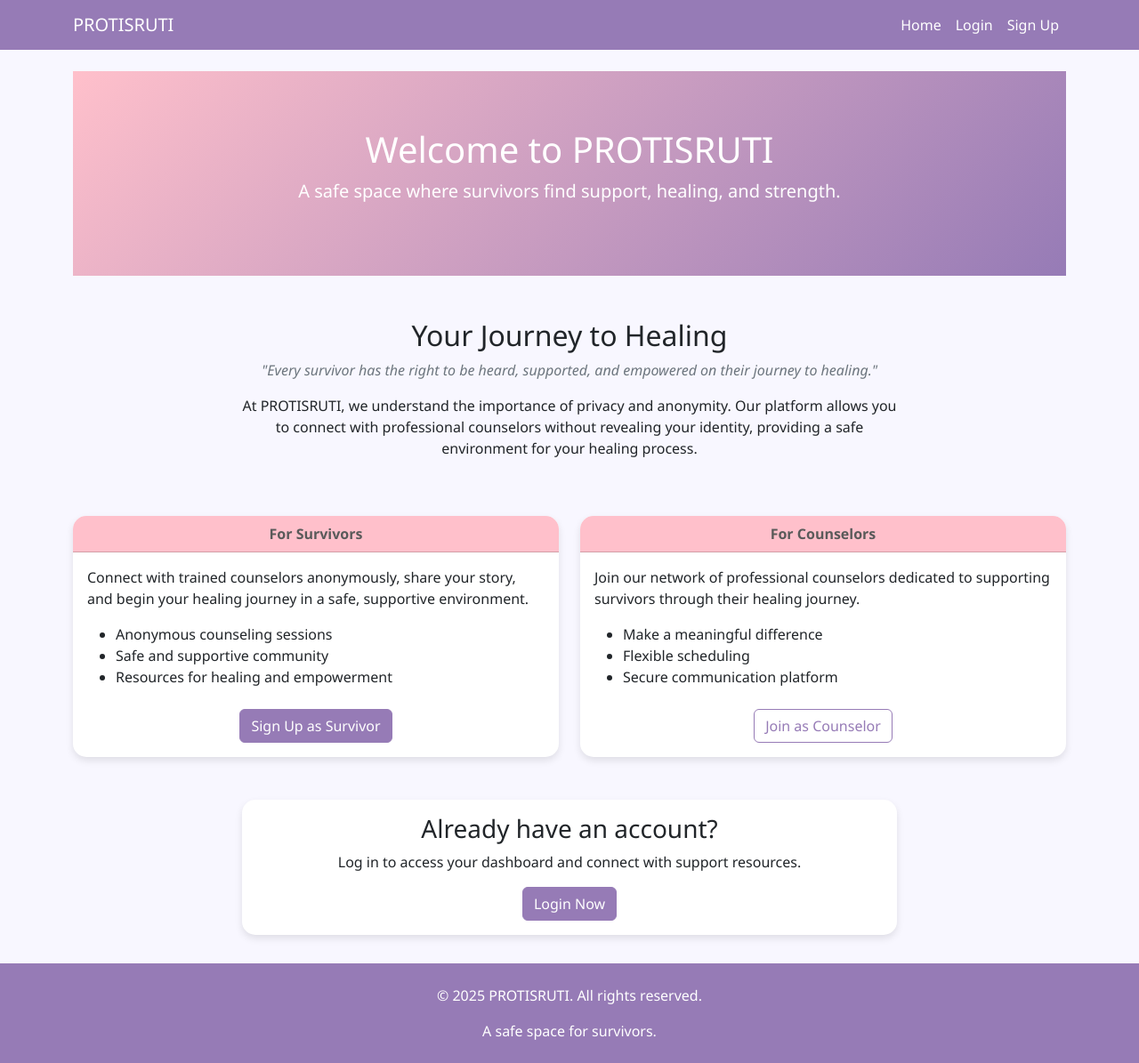
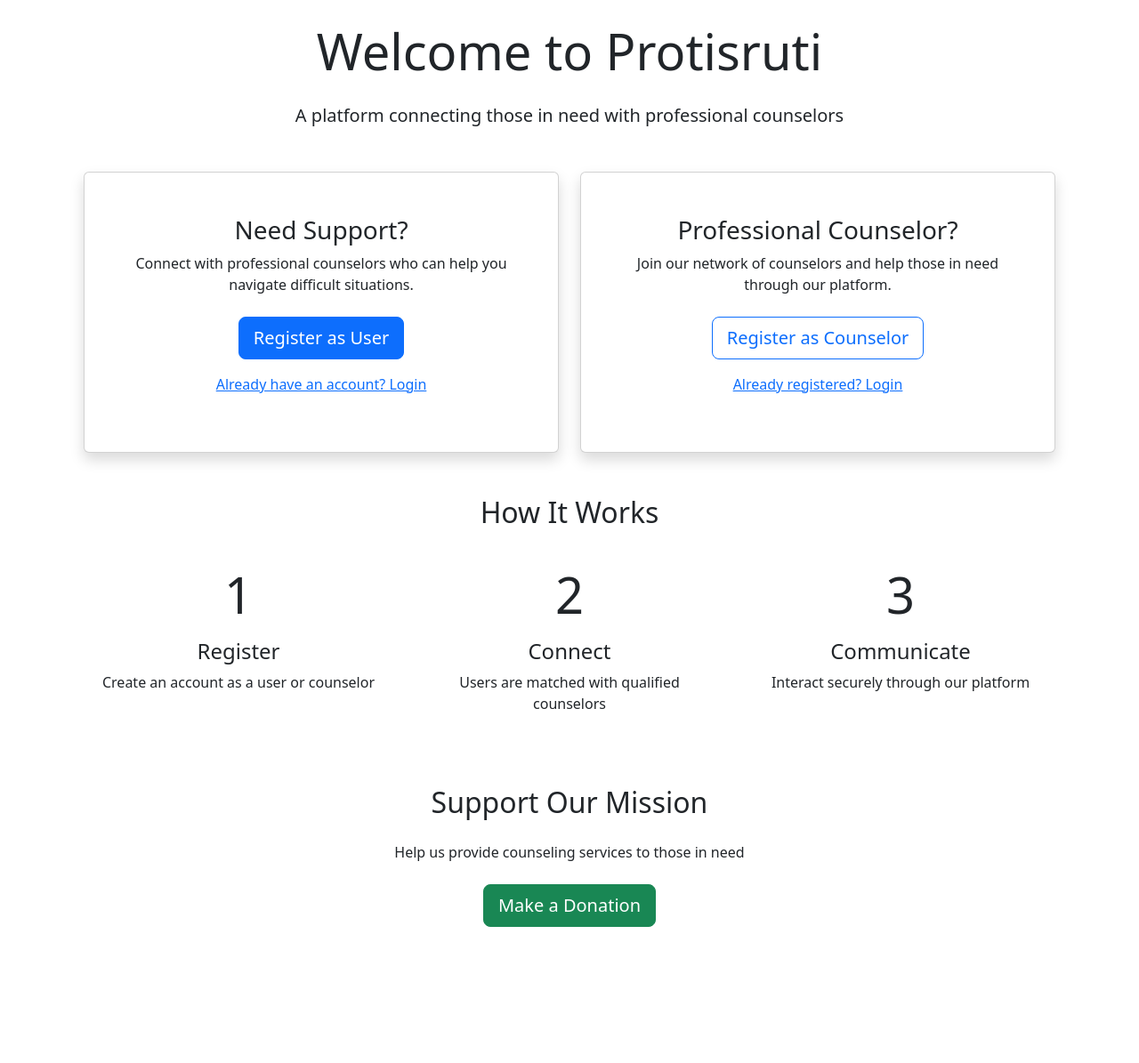
Before and after one commit to IsratMou/Prosruti-Website, a Django app: template templates/home.html in a window 1280 px wide. Shown: the whole page at 89% size. After the commit the page ends 1042 px from the top, so only its background shows below. Run offline with Django 5.2, Linux system fonts and the light colour scheme; the template is opened without the code that fills it, so the values that code supplies are empty; some libraries are stand-ins or nearby versions.

Commit message:
base.html and home.html empty error fix

```diff
--- a/templates/base.html
+++ b/templates/base.html
@@ -3,153 +3,33 @@
 <head>
     <meta charset="UTF-8">
     <meta name="viewport" content="width=device-width, initial-scale=1.0">
-    <title>{% block title %}PROTISRUTI{% endblock %}</title>
-    <link href="https://cdn.jsdelivr.net/npm/bootstrap@5.3.0/dist/css/bootstrap.min.css" rel="stylesheet">
-    <style>
-        :root {
-            --lavender: #E6E6FA;
-            --baby-pink: #FFC0CB;
-            --light-lavender: #F8F7FF;
-            --deep-lavender: #967BB6;
-        }
-
-        body {
-            background-color: var(--light-lavender);
-            font-family: 'Segoe UI', Tahoma, Geneva, Verdana, sans-serif;
-        }
-
-        .navbar {
-            background-color: var(--deep-lavender);
-        }
-
-        .navbar-brand, .nav-link {
-            color: white !important;
-        }
-
-        .btn-primary {
-            background-color: var(--deep-lavender);
-            border-color: var(--deep-lavender);
-        }
-
-        .btn-primary:hover {
-            background-color: #856DA9;
-            border-color: #856DA9;
-        }
-
-        .btn-outline-primary {
-            color: var(--deep-lavender);
-            border-color: var(--deep-lavender);
-        }
-
-        .btn-outline-primary:hover {
-            background-color: var(--deep-lavender);
-            color: white;
-        }
-
-        .card {
-            border-radius: 15px;
-            box-shadow: 0 4px 8px rgba(0, 0, 0, 0.1);
-            border: none;
-        }
-
-        .card-header {
-            background-color: var(--baby-pink);
-            color: #5A5A5A;
-            border-radius: 15px 15px 0 0 !important;
-            font-weight: bold;
-        }
-
-        .form-control:focus {
-            border-color: var(--deep-lavender);
-            box-shadow: 0 0 0 0.25rem rgba(150, 123, 182, 0.25);
-        }
-
-        .alert-success {
-            background-color: #D4EDDA;
-            border-color: #C3E6CB;
-            color: #155724;
-        }
-
-        .alert-danger {
-            background-color: #F8D7DA;
-            border-color: #F5C6CB;
-            color: #721C24;
-        }
-
-        footer {
-            background-color: var(--deep-lavender);
-            color: white;
-            padding: 1.5rem 0;
-            margin-top: 2rem;
-        }
-
-        .hero-section {
-            background: linear-gradient(135deg, var(--baby-pink) 0%, var(--deep-lavender) 100%);
-            padding: 4rem 0;
-            color: white;
-            text-align: center;
-        }
-
-        .empowering-text {
-            font-style: italic;
-            font-weight: 300;
-            color: #6c757d;
-        }
-    </style>
+    <title>{% block title %}Protisruti{% endblock %}</title>
+    <link href="https://cdnjs.cloudflare.com/ajax/libs/bootstrap/5.3.0/css/bootstrap.min.css" rel="stylesheet">
+    <link rel="stylesheet" href="/static/css/custom.css">
+    {% block extra_css %}{% endblock %}
 </head>
 <body>
-    <nav class="navbar navbar-expand-lg">
-        <div class="container">
-            <a class="navbar-brand" href="{% url 'home' %}">PROTISRUTI</a>
-            <button class="navbar-toggler" type="button" data-bs-toggle="collapse" data-bs-target="#navbarNav">
-                <span class="navbar-toggler-icon"></span>
-            </button>
-            <div class="collapse navbar-collapse" id="navbarNav">
-                <ul class="navbar-nav ms-auto">
-                    <li class="nav-item">
-                        <a class="nav-link" href="{% url 'home' %}">Home</a>
-                    </li>
-                    {% if user.is_authenticated %}
-                        <li class="nav-item">
-                            <a class="nav-link" href="{% url 'dashboard' %}">Dashboard</a>
-                        </li>
-                        <li class="nav-item">
-                            <a class="nav-link" href="{% url 'logout' %}">Logout</a>
-                        </li>
-                    {% else %}
-                        <li class="nav-item">
-                            <a class="nav-link" href="{% url 'login' %}">Login</a>
-                        </li>
-                        <li class="nav-item">
-                            <a class="nav-link" href="{% url 'signup_options' %}">Sign Up</a>
-                        </li>
-                    {% endif %}
-                </ul>
-            </div>
-        </div>
-    </nav>
+    {% include 'components/navbar.html' %}
 
+    <main class="container py-4">
         {% if messages %}
-        <div class="container mt-3">
+            <div class="messages">
                 {% for message in messages %}
-                <div class="alert alert-{{ message.tags }}">
+                    <div class="alert alert-{{ message.tags }} alert-dismissible fade show" role="alert">
                         {{ message }}
+                        <button type="button" class="btn-close" data-bs-dismiss="alert" aria-label="Close"></button>
                     </div>
                 {% endfor %}
             </div>
         {% endif %}
 
-    <div class="container my-4">
         {% block content %}{% endblock %}
-    </div>
+    </main>
 
-    <footer>
-        <div class="container text-center">
-            <p>&copy; {% now "Y" %} PROTISRUTI. All rights reserved.</p>
-            <p class="mb-0">A safe space for survivors.</p>
-        </div>
-    </footer>
+    {% include 'components/footer.html' %}
 
-    <script src="https://cdn.jsdelivr.net/npm/bootstrap@5.3.0/dist/js/bootstrap.bundle.min.js"></script>
+    <script src="https://cdnjs.cloudflare.com/ajax/libs/bootstrap/5.3.0/js/bootstrap.bundle.min.js"></script>
+    <script src="/static/js/main.js"></script>
+    {% block extra_js %}{% endblock %}
 </body>
 </html>
--- a/templates/home.html
+++ b/templates/home.html
@@ -1,64 +1,85 @@
 {% extends 'base.html' %}
 
-{% block title %}PROTISRUTI - Support for Survivors{% endblock %}
+{% block title %}Protisruti - Home{% endblock %}
 
 {% block content %}
-<div class="hero-section mb-5">
-    <h1>Welcome to PROTISRUTI</h1>
-    <p class="lead">A safe space where survivors find support, healing, and strength.</p>
-</div>
-
-<div class="row">
-    <div class="col-md-8 offset-md-2 text-center mb-5">
-        <h2>Your Journey to Healing</h2>
-        <p class="empowering-text">"Every survivor has the right to be heard, supported, and empowered on their journey to healing."</p>
-        <p>At PROTISRUTI, we understand the importance of privacy and anonymity. Our platform allows you to connect with professional counselors without revealing your identity, providing a safe environment for your healing process.</p>
+<div class="container">
+    <div class="row justify-content-center">
+        <div class="col-md-10 text-center">
+            <h1 class="display-4 mb-4">Welcome to Protisruti</h1>
+            <p class="lead mb-5">A platform connecting those in need with professional counselors</p>
         </div>
     </div>
 
     <div class="row mb-5">
         <div class="col-md-6">
-        <div class="card h-100">
-            <div class="card-header text-center">For Survivors</div>
-            <div class="card-body">
-                <p>Connect with trained counselors anonymously, share your story, and begin your healing journey in a safe, supportive environment.</p>
-                <ul>
-                    <li>Anonymous counseling sessions</li>
-                    <li>Safe and supportive community</li>
-                    <li>Resources for healing and empowerment</li>
-                </ul>
-                <div class="text-center mt-4">
-                    <a href="{% url 'survivor_signup' %}" class="btn btn-primary">Sign Up as Survivor</a>
+            <div class="card shadow h-100">
+                <div class="card-body text-center p-5">
+                    <h3 class="card-title">Need Support?</h3>
+                    <p class="card-text mb-4">Connect with professional counselors who can help you navigate difficult situations.</p>
+                    <a href="{% url 'register_user' %}" class="btn btn-primary btn-lg">Register as User</a>
+                    <p class="mt-3">
+                        <a href="{% url 'login' %}?next={% url 'user_dashboard' %}">Already have an account? Login</a>
+                    </p>
+                </div>
+            </div>
+        </div>
+
+        <div class="col-md-6">
+            <div class="card shadow h-100">
+                <div class="card-body text-center p-5">
+                    <h3 class="card-title">Professional Counselor?</h3>
+                    <p class="card-text mb-4">Join our network of counselors and help those in need through our platform.</p>
+                    <a href="{% url 'register_counselor' %}" class="btn btn-outline-primary btn-lg">Register as Counselor</a>
+                    <p class="mt-3">
+                        <a href="{% url 'login' %}?next={% url 'counselor_dashboard' %}">Already registered? Login</a>
+                    </p>
                 </div>
             </div>
         </div>
     </div>
-    <div class="col-md-6">
-        <div class="card h-100">
-            <div class="card-header text-center">For Counselors</div>
+
+    <div class="row mb-5">
+        <div class="col-md-12 text-center">
+            <h2 class="mb-4">How It Works</h2>
+        </div>
+
+        <div class="col-md-4">
+            <div class="card border-0 text-center">
                 <div class="card-body">
-                <p>Join our network of professional counselors dedicated to supporting survivors through their healing journey.</p>
-                <ul>
-                    <li>Make a meaningful difference</li>
-                    <li>Flexible scheduling</li>
-                    <li>Secure communication platform</li>
-                </ul>
-                <div class="text-center mt-4">
-                    <a href="{% url 'counselor_signup' %}" class="btn btn-outline-primary">Join as Counselor</a>
+                    <div class="display-4 mb-3">1</div>
+                    <h4>Register</h4>
+                    <p>Create an account as a user or counselor</p>
                 </div>
+            </div>
+        </div>
+
+        <div class="col-md-4">
+            <div class="card border-0 text-center">
+                <div class="card-body">
+                    <div class="display-4 mb-3">2</div>
+                    <h4>Connect</h4>
+                    <p>Users are matched with qualified counselors</p>
+                </div>
+            </div>
+        </div>
+
+        <div class="col-md-4">
+            <div class="card border-0 text-center">
+                <div class="card-body">
+                    <div class="display-4 mb-3">3</div>
+                    <h4>Communicate</h4>
+                    <p>Interact securely through our platform</p>
                 </div>
             </div>
         </div>
     </div>
 
     <div class="row">
-    <div class="col-md-8 offset-md-2">
-        <div class="card">
-            <div class="card-body text-center">
-                <h3>Already have an account?</h3>
-                <p>Log in to access your dashboard and connect with support resources.</p>
-                <a href="{% url 'login' %}" class="btn btn-primary">Login Now</a>
-            </div>
+        <div class="col-md-12 text-center">
+            <h2 class="mb-4">Support Our Mission</h2>
+            <p class="mb-4">Help us provide counseling services to those in need</p>
+            <a href="{% url 'donate' %}" class="btn btn-success btn-lg">Make a Donation</a>
         </div>
     </div>
 </div>
```
Lines whose indentation alone changed are shown as unchanged.
